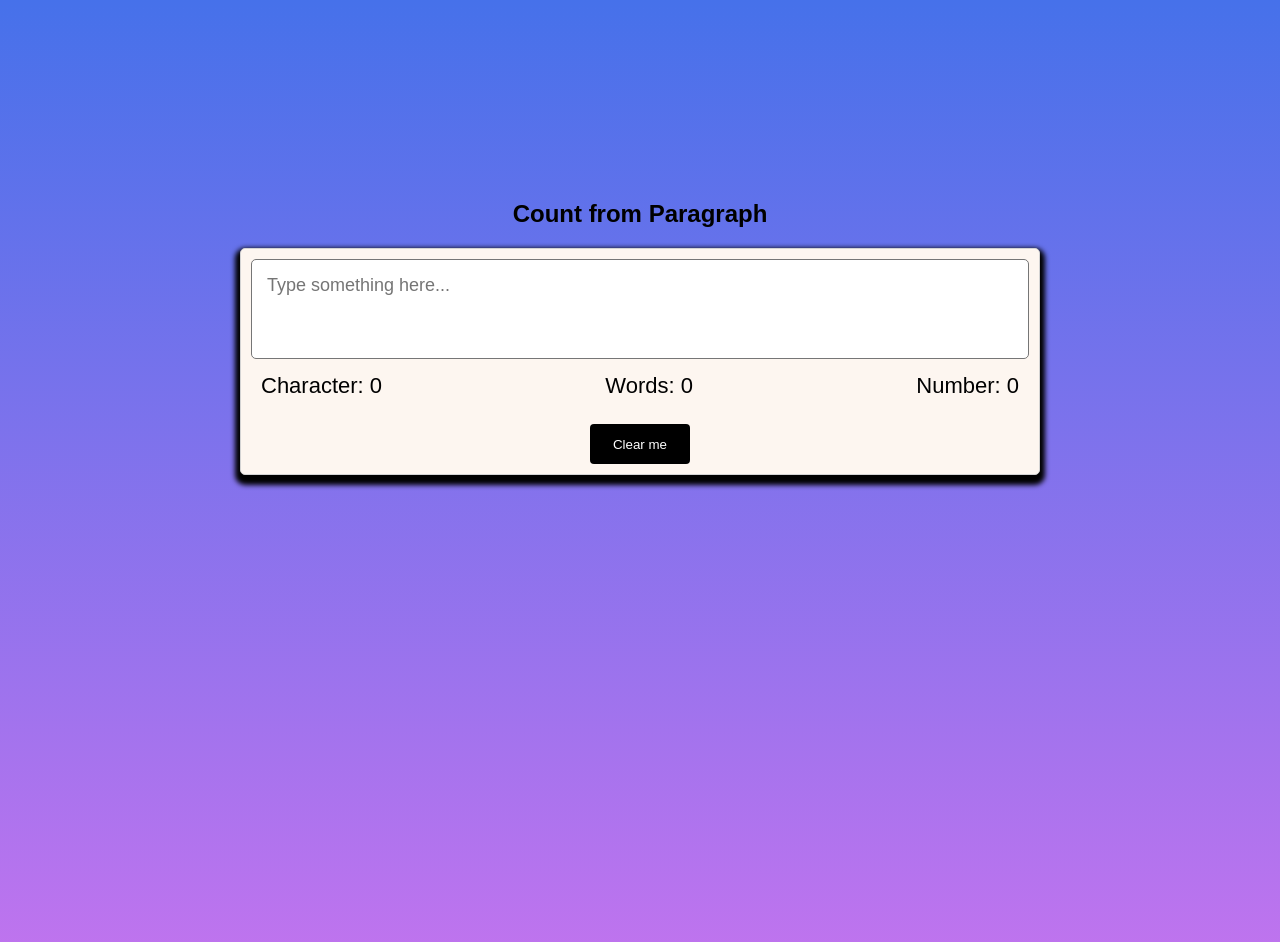
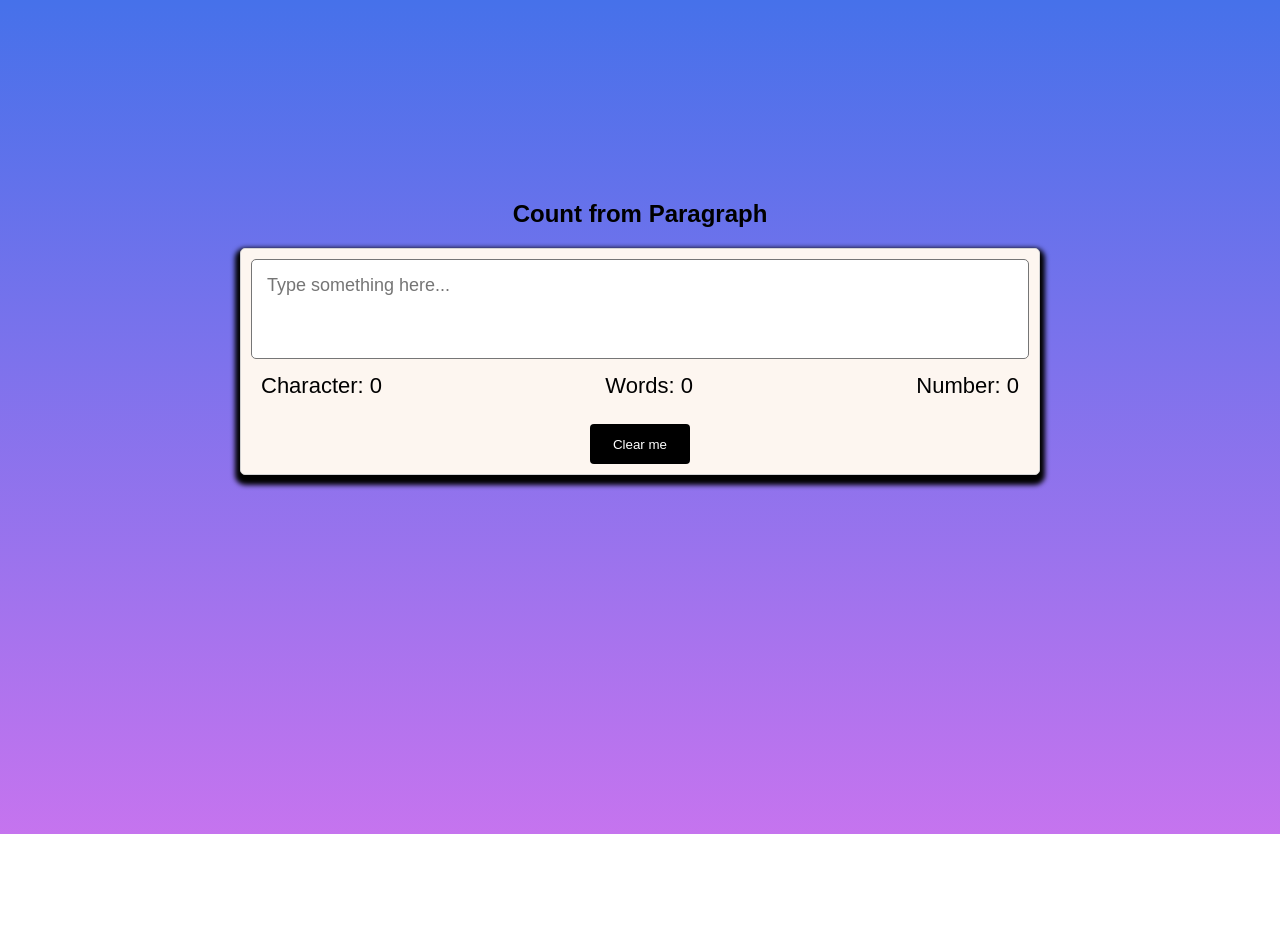
Before and after one commit to GauravSinghdev/Count-char-words-number, a plain HTML site: page index.html in a window 1280 px wide. After the commit the page ends 834 px from the top, so only its background shows below. Drawn offline with Linux system fonts and the light colour scheme.

```diff
--- a/style.css
+++ b/style.css
@@ -9,7 +9,7 @@
     align-items: center;
     justify-content: center;
     background-color: #C3BEF0;
-    min-height: 100vh;
+    min-height: 79.3vh;
     background: linear-gradient(#4671EA, #ab34e7af);
 }
 
```
